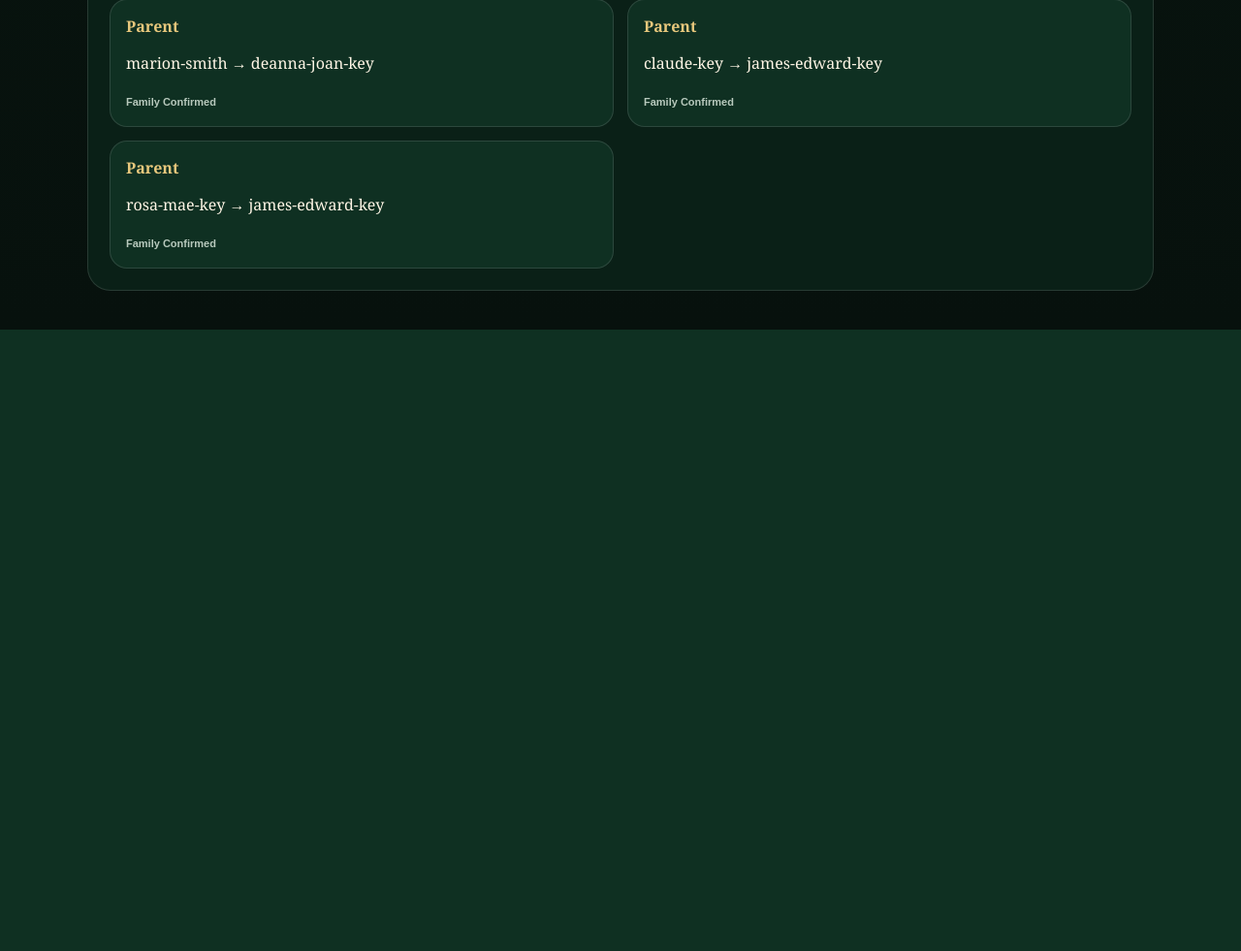
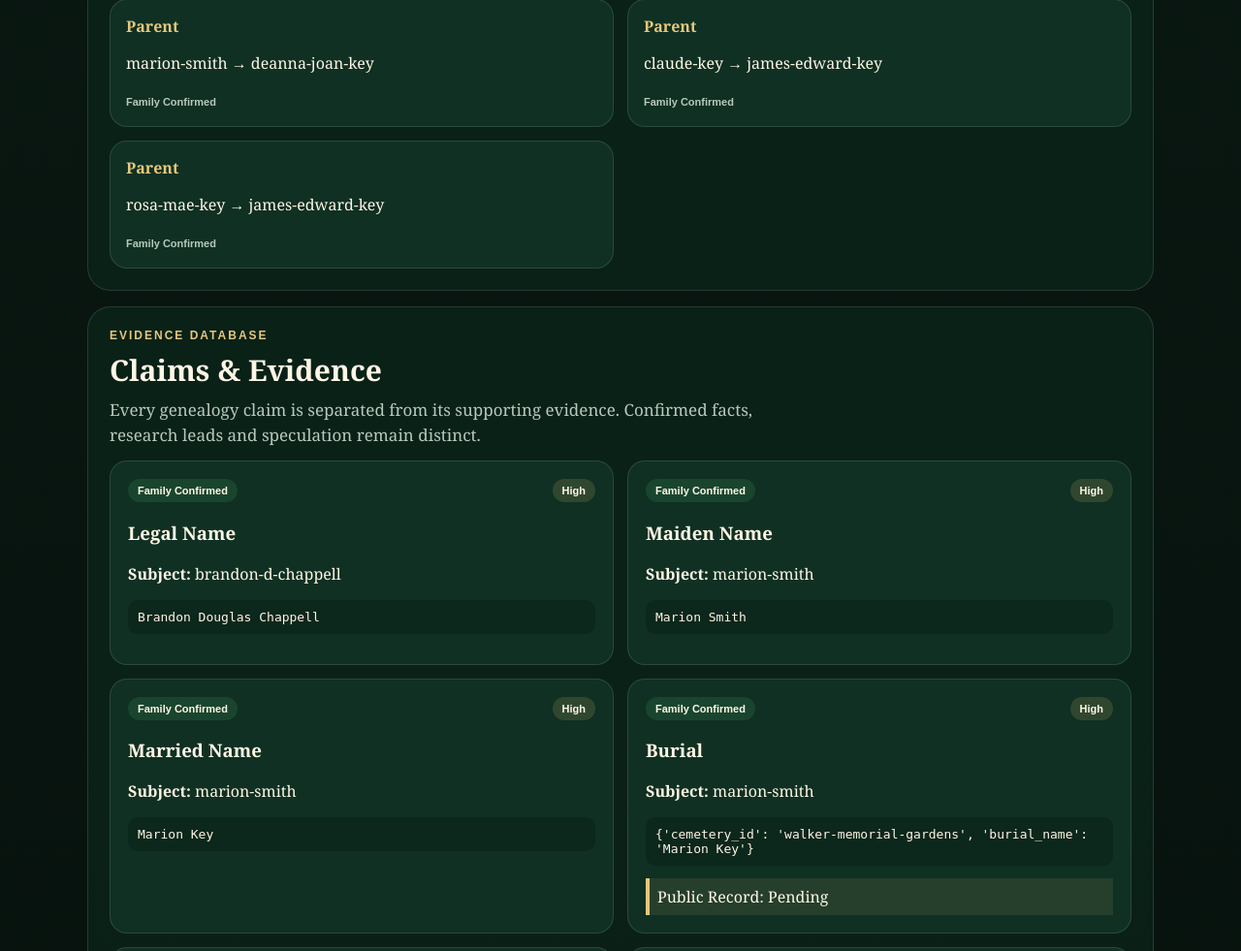
Before and after one commit to bigchap13/chappell-family-tree, a Flask app: page / in a window 1280 px wide. Shown: the part 5519-6500 px from the top of the page at 97% size. Before the commit the page ends 5859 px from the top, so only its background shows below. Run offline with Flask 3, Linux system fonts and the light colour scheme.

Commit message:
Add claims and evidence command center

```diff
--- a/static/css/style.css
+++ b/static/css/style.css
@@ -847,3 +847,106 @@ main {
         grid-template-columns:1fr;
     }
 }
+
+.claims-center{
+margin-top:16px;
+padding:22px;
+border:1px solid var(--border);
+border-radius:24px;
+background:var(--panel);
+}
+
+.claims-grid{
+display:grid;
+grid-template-columns:repeat(2,1fr);
+gap:14px;
+}
+
+.claim-card{
+padding:18px;
+border-radius:18px;
+border:1px solid var(--border);
+background:var(--panel-soft);
+}
+
+.claim-top{
+display:flex;
+justify-content:space-between;
+gap:10px;
+}
+
+.claim-status,
+.claim-confidence{
+padding:6px 10px;
+border-radius:999px;
+font:800 11px Arial,sans-serif;
+}
+
+.claim-status{
+background:rgba(62,142,91,.22);
+}
+
+.claim-confidence{
+background:rgba(231,199,124,.15);
+}
+
+.claim-value{
+white-space:pre-wrap;
+word-break:break-word;
+background:rgba(0,0,0,.18);
+padding:10px;
+border-radius:10px;
+overflow:auto;
+}
+
+.evidence-heading{
+margin-top:26px;
+}
+
+.evidence-library{
+display:grid;
+grid-template-columns:repeat(2,1fr);
+gap:14px;
+}
+
+.evidence-record{
+padding:18px;
+border-radius:18px;
+border:1px solid var(--border);
+background:var(--panel-soft);
+}
+
+.evidence-table{
+width:100%;
+border-collapse:collapse;
+}
+
+.evidence-table td{
+padding:8px;
+border-bottom:1px solid rgba(255,255,255,.08);
+vertical-align:top;
+}
+
+.evidence-table td:first-child{
+font-weight:700;
+color:var(--gold);
+width:130px;
+}
+
+.verification{
+margin-top:12px;
+padding:8px;
+border-left:4px solid var(--gold);
+background:rgba(231,199,124,.10);
+}
+
+@media(max-width:760px){
+
+.claims-grid,
+.evidence-library{
+
+grid-template-columns:1fr;
+
+}
+
+}
--- a/templates/index.html
+++ b/templates/index.html
@@ -339,6 +339,85 @@
             </div>
         </section>
 
+
+<section class="claims-center" id="claims-center">
+
+    <div class="section-heading">
+        <p class="card-label">Evidence Database</p>
+        <h2>Claims & Evidence</h2>
+        <p class="workspace-intro">
+            Every genealogy claim is separated from its supporting evidence.
+            Confirmed facts, research leads and speculation remain distinct.
+        </p>
+    </div>
+
+    <div class="claims-grid">
+        {% for claim in research.claims %}
+        <article class="claim-card">
+
+            <div class="claim-top">
+                <span class="claim-status">{{ claim.status }}</span>
+                <span class="claim-confidence">{{ claim.confidence }}</span>
+            </div>
+
+            <h3>{{ claim.claim_type|replace("_"," ")|title }}</h3>
+
+            <p><strong>Subject:</strong> {{ claim.subject_id }}</p>
+
+            <pre class="claim-value">{{ claim.value }}</pre>
+
+            {% if claim.public_record_verification %}
+            <div class="verification">
+                Public Record:
+                {{ claim.public_record_verification }}
+            </div>
+            {% endif %}
+
+        </article>
+        {% endfor %}
+    </div>
+
+    <div class="section-heading evidence-heading">
+        <p class="card-label">Research Sources</p>
+        <h2>Evidence Library</h2>
+    </div>
+
+    <div class="evidence-library">
+
+        {% for item in research.evidence %}
+        <article class="evidence-record">
+
+            <h3>{{ item.id }}</h3>
+
+            <table class="evidence-table">
+                <tr>
+                    <td>Type</td>
+                    <td>{{ item.evidence_type }}</td>
+                </tr>
+
+                <tr>
+                    <td>Status</td>
+                    <td>{{ item.status }}</td>
+                </tr>
+
+                <tr>
+                    <td>Provided By</td>
+                    <td>{{ item.provided_by }}</td>
+                </tr>
+
+                <tr>
+                    <td>Public Record</td>
+                    <td>{{ item.public_record }}</td>
+                </tr>
+            </table>
+
+        </article>
+        {% endfor %}
+
+    </div>
+
+</section>
+
 </main>
 </body>
 </html>
```
